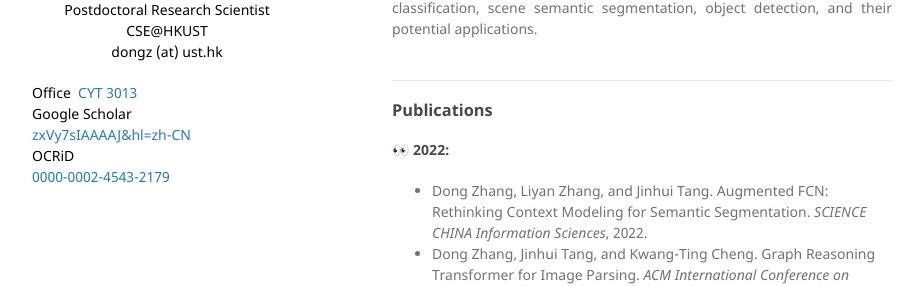
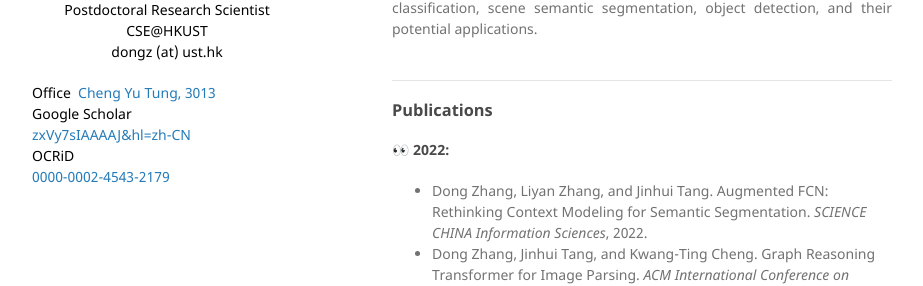
Before and after one commit to ZHANGDONG-NJUST/zhangdong-njust.github.io, a Jekyll site: the page built from index.md, in a window 1280 px wide. Shown: the part 288-574 px from the top of the page, without its empty margins (178-1101 px from the left). Built offline with Jekyll 4.4.1, drawn with Linux system fonts in a browser that asks for light colours; our own code applies the rules of GitHub Pages for plain Markdown files.

Commit message:
Update default.html

```diff
--- a/_layouts/default.html
+++ b/_layouts/default.html
@@ -24,7 +24,7 @@
         {% endif %}
 
         {% if site.github.is_user_page %}
-        <p class="view"><font color="black">Office</font>&nbsp <a href="https://pathadvisor.ust.hk/from/Jockey%20Club%20Tower;bGZwnPDxFQ-b;Overall;1557,746/to/ROOM%203013;zJD5wraGWFC3;CYT3;836,-411/floor/Overall/at/normalized/1425,746,0">CYT 3013</a><br>
+        <p class="view"><font color="black">Office</font>&nbsp <a href="https://pathadvisor.ust.hk/from/Jockey%20Club%20Tower;bGZwnPDxFQ-b;Overall;1557,746/to/ROOM%203013;zJD5wraGWFC3;CYT3;836,-411/floor/Overall/at/normalized/1425,746,0">Cheng Yu Tung, 3013</a><br>
           <font color="black">Google Scholar</font><br> <a href="https://scholar.google.com/citations?user=zxVy7sIAAAAJ&hl=zh-CN">zxVy7sIAAAAJ&hl=zh-CN</a><br>
           <font color="black">OCRiD</font><br> <a href="https://orcid.org/my-orcid?orcid=0000-0002-4543-2179">0000-0002-4543-2179</a></p>
         {% endif %}
```
